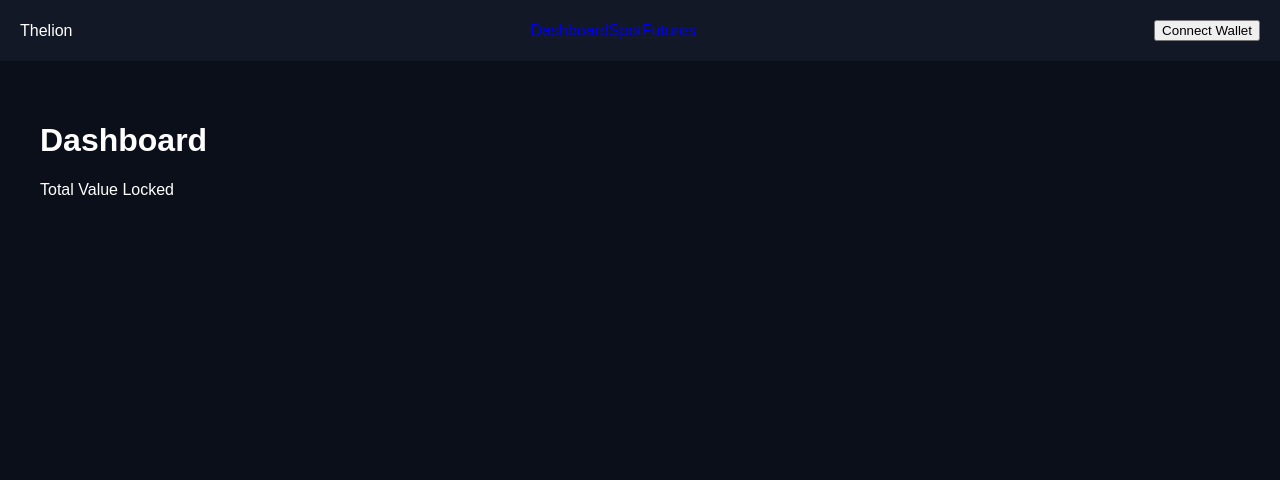
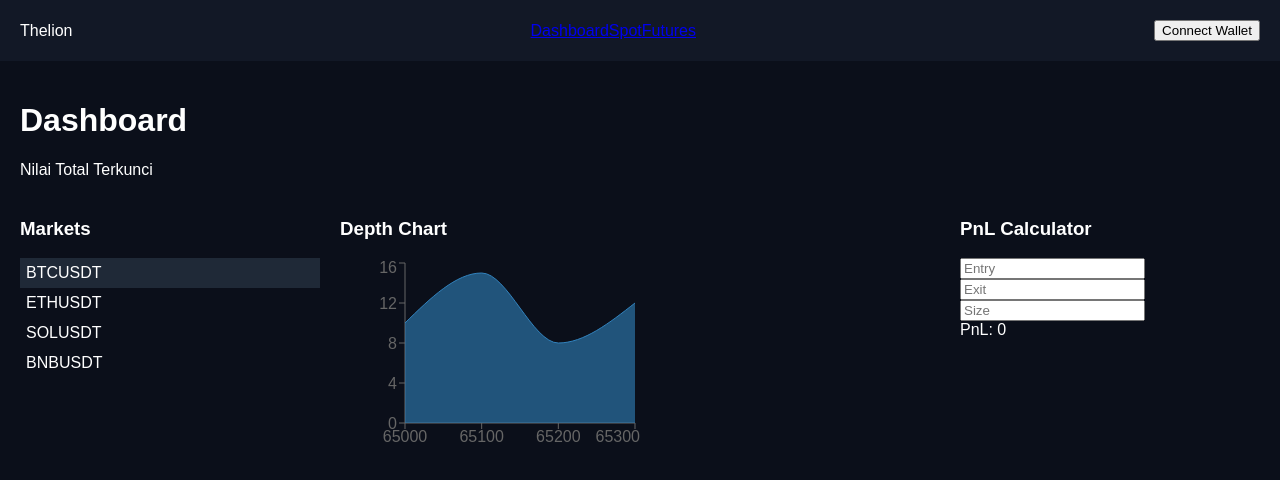
Before and after one commit to BlesUstetu/thelion, a React (Vite) app: page / in a window 1280 px wide. Shown: the top 480 px of the page. Built offline with nearby package versions, Linux system fonts and the light colour scheme.

Commit message:
Update Dashboard.jsx

```diff
--- a/src/pages/Dashboard.jsx
+++ b/src/pages/Dashboard.jsx
@@ -1,12 +1,31 @@
+import MarketList from "../components/trading/MarketList"
+import DepthChart from "../components/trading/DepthChart"
+import PnLCalculator from "../components/trading/PnLCalculator"
+
 export default function Dashboard(){
 
 return(
 
-<div className="page">
+<div style={{padding:"20px"}}>
 
 <h1>Dashboard</h1>
 
-<p>Total Value Locked</p>
+<p>Nilai Total Terkunci</p>
+
+<div style={{
+display:"grid",
+gridTemplateColumns:"300px 1fr 300px",
+gap:"20px",
+marginTop:"20px"
+}}>
+
+<MarketList/>
+
+<DepthChart/>
+
+<PnLCalculator/>
+
+</div>
 
 </div>
 
```
